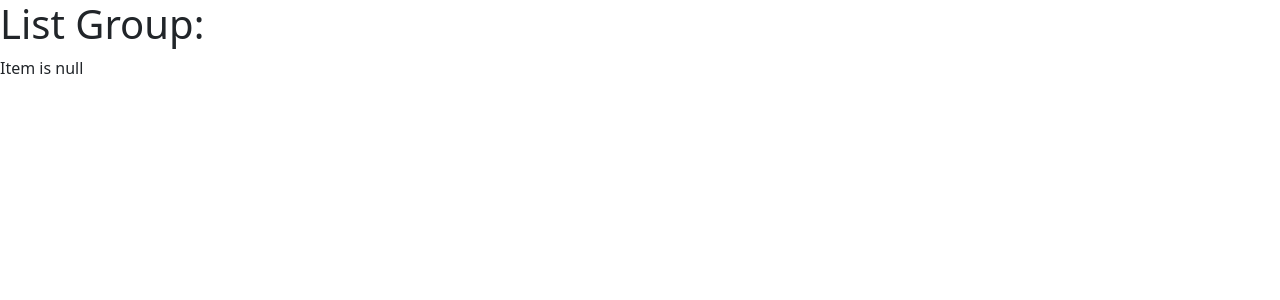
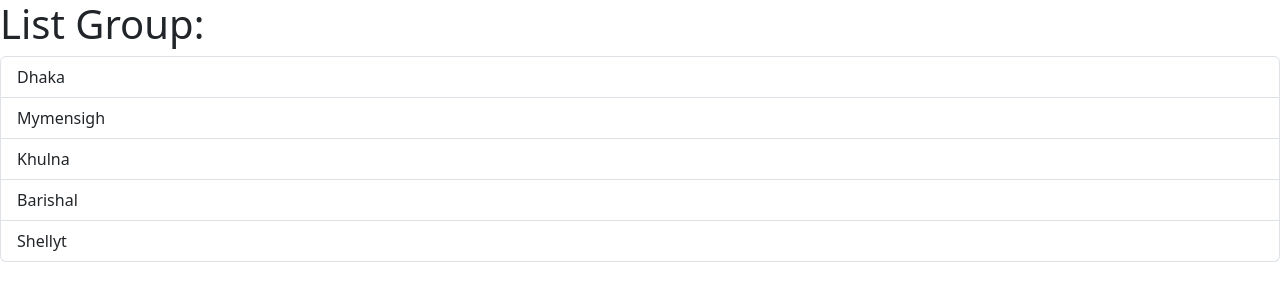
Before and after one commit to fmahadyBD/react-js-learning-projects, a React (Vite) app: page / in a window 1280 px wide. Shown: the top 300 px of the page. Built offline with nearby package versions, Linux system fonts and the light colour scheme.

Commit message:
Handling Events

```diff
--- a/src/components/ListGroup.tsx
+++ b/src/components/ListGroup.tsx
@@ -1,12 +1,17 @@
+import { MouseEvent } from "react";
+
 function ListGroup() {
   //ctrl+d
 
   let items = ["Dhaka", "Mymensigh", "Khulna", "Barishal", "Shellyt"];
-  items = [];
+  //   items = [];
 
   //   const getMessage = () => {
   //     return items.length === 0 ? <p>Item is null</p> : null;
   //   };
+
+  const handelClick = (event: MouseEvent) => console.log(event);
+
   return (
     // this is fragment
     <>
@@ -20,8 +25,10 @@ function ListGroup() {
         <li className="list-group-item">A fourth item</li>
         <li className="list-group-item">And a fifth one</li> */}
 
-        {items.map((item) => (
-          <li key={item}>{item}</li>
+        {items.map((item, index) => (
+          <li className="list-group-item" key={item} onClick={handelClick}>
+            {item}
+          </li>
         ))}
       </ul>
     </>
```
